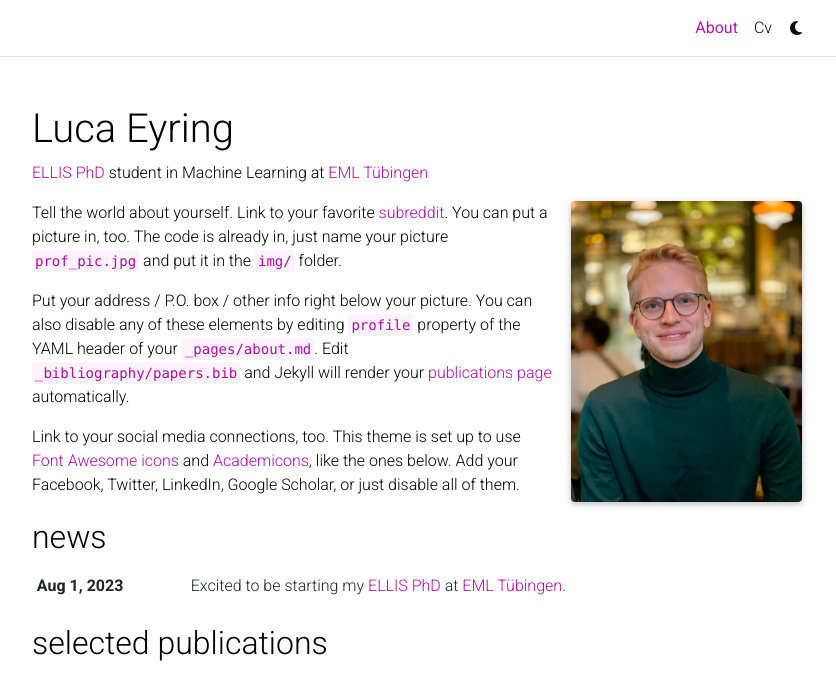
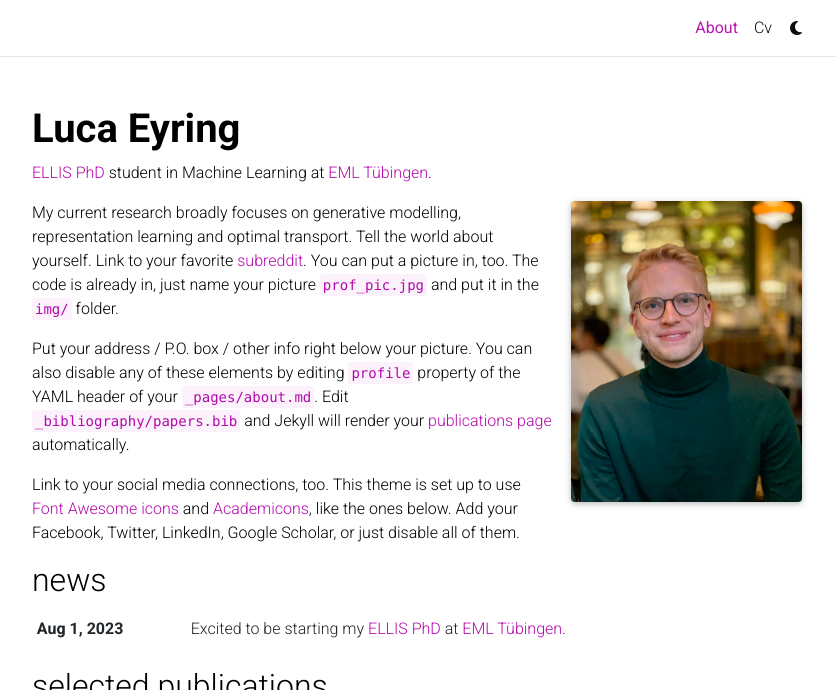
Before and after one commit to lucaeyring/lucaeyring.github.io, a Jekyll site: the page built from _pages/about.md, in a window 1280 px wide and 1003 px high, cut to the strip 0-690 px from the top of the window. Shown: the whole strip, without its empty margins (223-1059 px from the left). Built offline with Jekyll 4.4.1, drawn with Linux system fonts in a browser that asks for light colours; full-size pictures stand in for the smaller copies a plugin makes; comment, search, counter and statistics services are not loaded; a style sheet for code colours, icons or effects is not loaded.

Commit message:
weighted font for name

```diff
--- a/_layouts/about.html
+++ b/_layouts/about.html
@@ -6,8 +6,8 @@
 <div class="post">
   <header class="post-header">
     <h1 class="post-title">
-      {% if site.title == "blank" -%}<span>{{ site.first_name }}</span> {{ site.middle_name }} {{ site.last_name }}{%-
-      else -%}{{ site.title }}{%- endif %}
+      {% if site.title == "blank" -%}<span class="font-weight-bold">{{ site.first_name }} {{ site.middle_name }} {{
+        site.last_name }}</span> {%- else -%}{{ site.title }}{%- endif %}
     </h1>
     <p class="desc">{{ page.subtitle }}</p>
   </header>
--- a/_pages/about.md
+++ b/_pages/about.md
@@ -2,7 +2,7 @@
 layout: about
 title: About
 permalink: /
-subtitle: <a href='https://ellis.eu/'>ELLIS PhD</a> student in Machine Learning at <a href='https://www.eml-unitue.de/'>EML Tübingen</a>
+subtitle: <a href='https://ellis.eu/'>ELLIS PhD</a> student in Machine Learning at <a href='https://www.eml-unitue.de/'>EML Tübingen</a>.
 
 profile:
   align: right
@@ -16,6 +16,7 @@
 social: true  # includes social icons at the bottom of the page
 ---
 
+My current research broadly focuses on generative modelling, representation learning and optimal transport.
 Tell the world about yourself. Link to your favorite [subreddit](http://reddit.com). You can put a picture in, too. The code is already in, just name your picture `prof_pic.jpg` and put it in the `img/` folder.
 
 Put your address / P.O. box / other info right below your picture. You can also disable any of these elements by editing `profile` property of the YAML header of your `_pages/about.md`. Edit `_bibliography/papers.bib` and Jekyll will render your [publications page](/al-folio/publications/) automatically.
```
